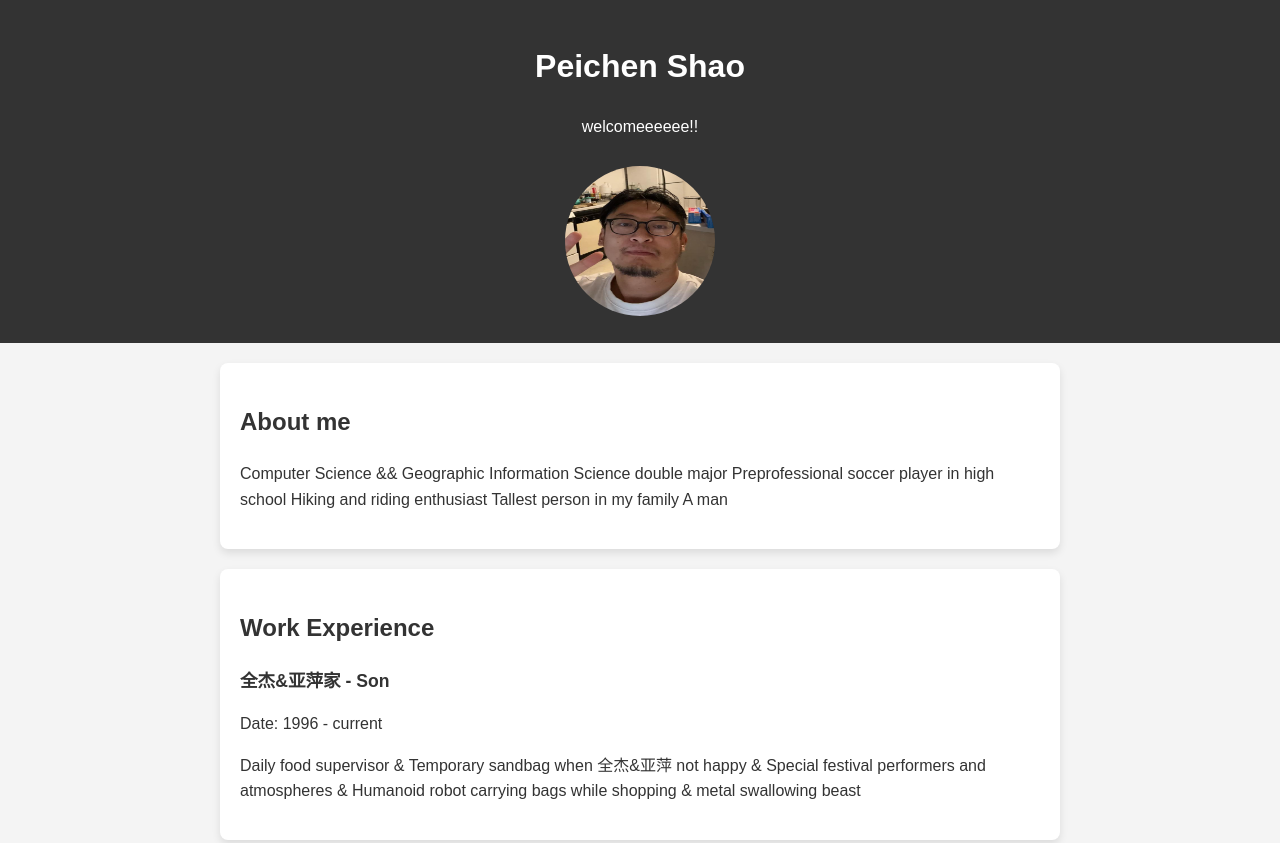
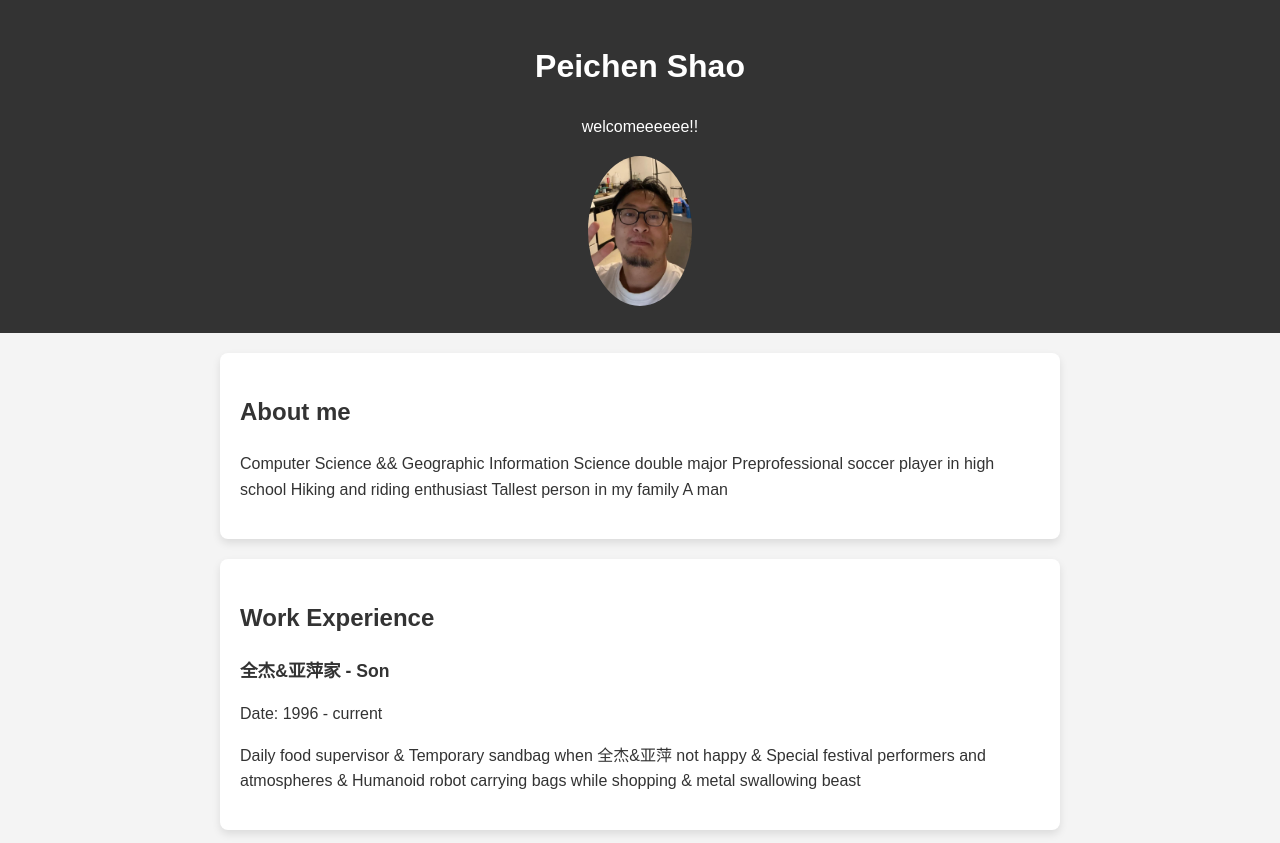
Before and after one commit to Pshao1/Selfwebpage, a plain HTML site: page index.html in a window 1280 px wide. Shown: the top 843 px of the page. Drawn offline with Linux system fonts and the light colour scheme.

Commit message:
update css file

```diff
--- a/style1.css
+++ b/style1.css
@@ -16,10 +16,11 @@ header {
 }
 
 .profile-photo {
-    width: 150px;
-    height: 150px;
+    max-width: 150px;
+    max-height: 150px;
+    width: auto;
+    height: auto;
     border-radius: 50%;
-    margin-top: 10px;
 }
 
 section {
```
